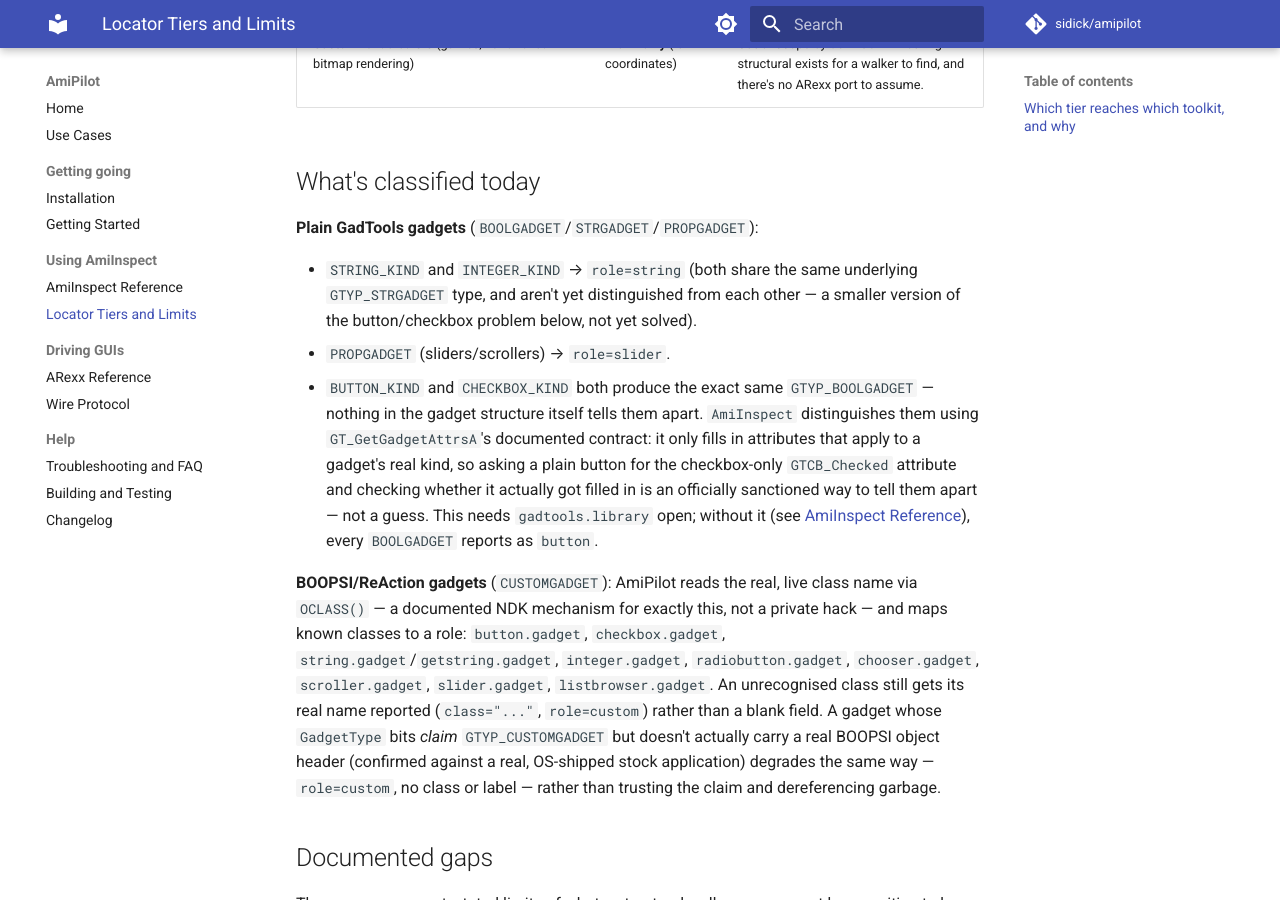
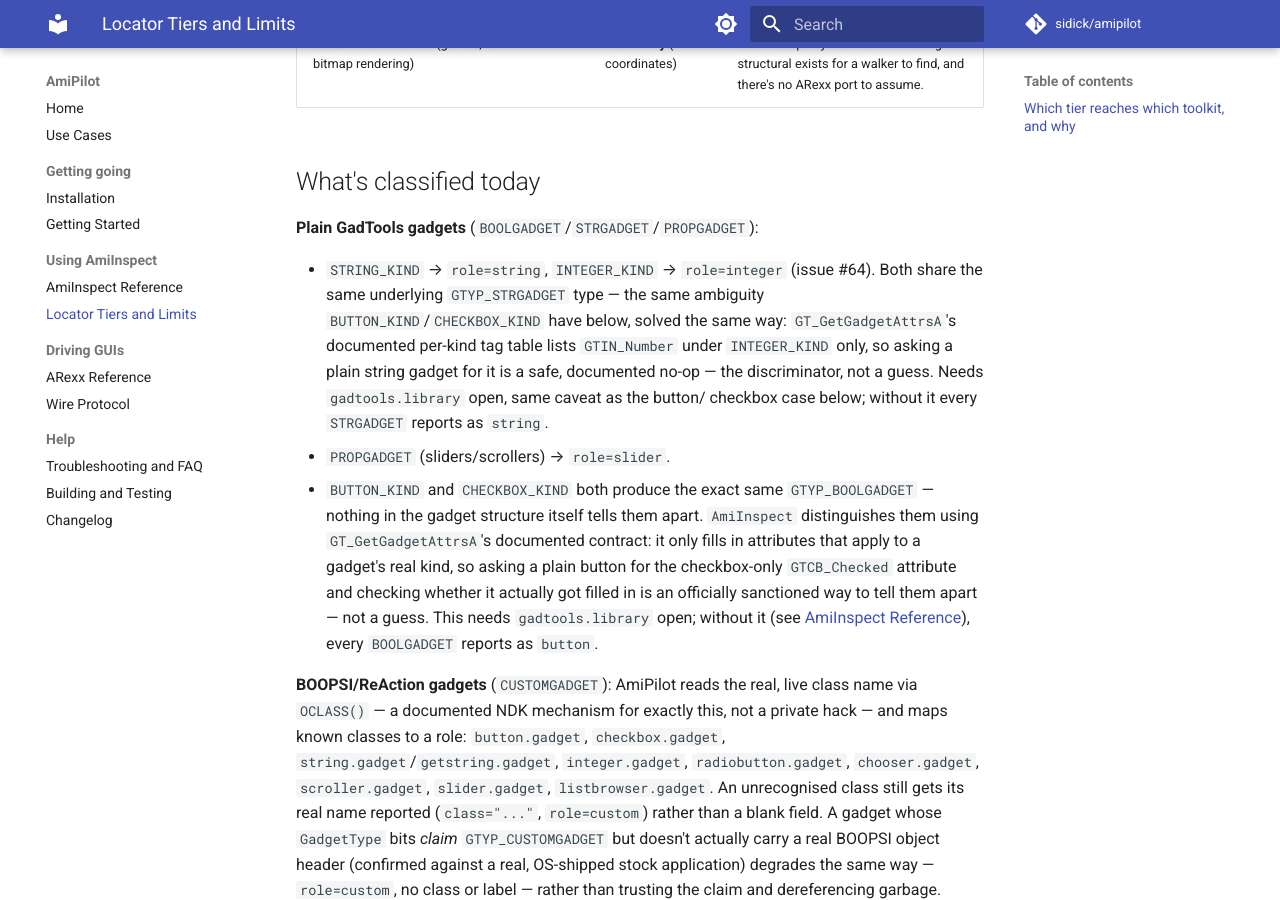
Before and after one commit to sidick/amipilot, an MkDocs documentation site: the page built from userdocs/Locator-Tiers-and-Limits.md, in a window 1280 px wide and 900 px high, scrolled down 1712 px. Built offline with MkDocs 1.6.1 and Material for MkDocs 9.7.7, drawn with Linux system fonts in a browser that asks for light colours; comment, search, counter and statistics services are not loaded; the version menu is left out.

Commit message:
Distinguish STRING_KIND from INTEGER_KIND role classification (#64) (#80)

```diff
--- a/userdocs/Locator-Tiers-and-Limits.md
+++ b/userdocs/Locator-Tiers-and-Limits.md
@@ -33,10 +33,15 @@
 
 **Plain GadTools gadgets** (`BOOLGADGET`/`STRGADGET`/`PROPGADGET`):
 
-- `STRING_KIND` and `INTEGER_KIND` → `role=string` (both share the same
-  underlying `GTYP_STRGADGET` type, and aren't yet distinguished from
-  each other — a smaller version of the button/checkbox problem below,
-  not yet solved).
+- `STRING_KIND` → `role=string`, `INTEGER_KIND` → `role=integer` (issue
+  #64). Both share the same underlying `GTYP_STRGADGET` type — the same
+  ambiguity `BUTTON_KIND`/`CHECKBOX_KIND` have below, solved the same
+  way: `GT_GetGadgetAttrsA`'s documented per-kind tag table lists
+  `GTIN_Number` under `INTEGER_KIND` only, so asking a plain string
+  gadget for it is a safe, documented no-op — the discriminator, not a
+  guess. Needs `gadtools.library` open, same caveat as the button/
+  checkbox case below; without it every `STRGADGET` reports as
+  `string`.
 - `PROPGADGET` (sliders/scrollers) → `role=slider`.
 - `BUTTON_KIND` and `CHECKBOX_KIND` both produce the exact same
   `GTYP_BOOLGADGET` — nothing in the gadget structure itself tells them
```
Also changed, not shown: CLAUDE.md (+20 -0 lines), userdocs/Changelog.md (+10 -0 lines), 3 other files.
